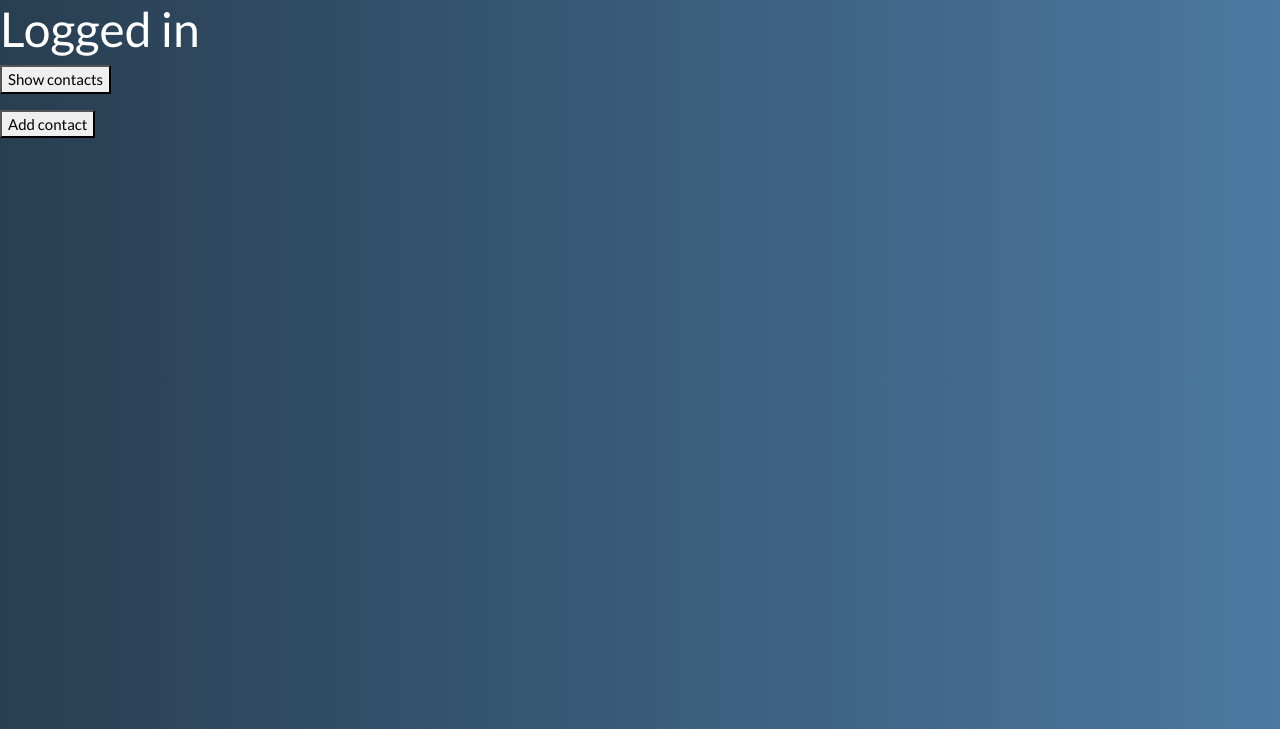
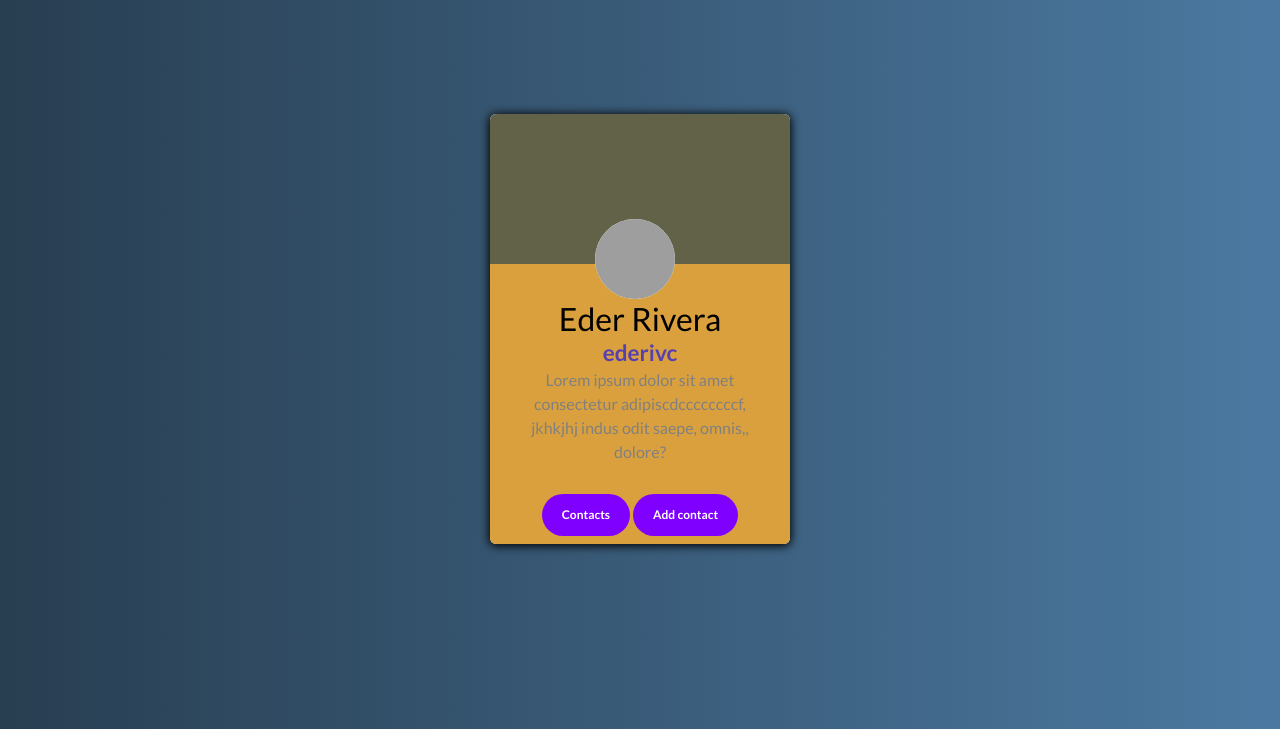
Before and after one commit to ederivc/Contacts-App, a Flask app: page /profile in a window 1280 px wide. Shown: the part 71-800 px from the top of the page. Run offline with Flask 2, Linux system fonts and the light colour scheme; the visitor is signed in with stand-in values (Sample User, id 1); parts of the project's set-up code (start-up, migrations or seed data) failed here and were passed over; some libraries are stand-ins or nearby versions; grey boxes are pictures that could not be loaded.

Commit message:
Add files via upload

```diff
--- a/app.py
+++ b/app.py
@@ -70,7 +70,7 @@ def profile():
 
 
 #Return Add contact template
-@app.route('/add', methods=["POST"])
+@app.route('/add', methods=["POST", "GET"])
 def add():
     if 'username' in session:
         return render_template('addContact.html')
--- a/static/css/main.css
+++ b/static/css/main.css
@@ -1,11 +1,11 @@
 /*This is the last one
-/*.jumbotron {
+.jumbotron {
     display: inline-flexbox;
     width: 1000px;
     padding: 40px;
     position: absolute;
     top: 50%;
-    left: 50%;
+    left: 50;
     transform: translate(-50%,-50%);
     background: #222f3e;
     text-align: center;
@@ -16,8 +16,12 @@
     background: #222f3e;
     text-align: center;
     color: #c8d6e5;
+    top: 50%;
+    left: 50%;
     display: inline-flexbox;
-    margin-top: 240px;
+    transform: translate(-50%,-50%);
+    position: fixed;
+    width: 100%;
 }
 
 
@@ -25,7 +29,7 @@ body {
     background: #4B79A1;  /* fallback for old browsers */
     background: -webkit-linear-gradient(to right, #283E51, #4B79A1);  /* Chrome 10-25, Safari 5.1-6 */
     background: linear-gradient(to right, #283E51, #4B79A1); /* W3C, IE 10+/ Edge, Firefox 16+, Chrome 26+, Opera 12+, Safari 7+ */
-
+    box-sizing: border-box;
 }
 
 .UserRegistration{
--- /dev/null
+++ b/static/css/profile.css
@@ -0,0 +1,120 @@
+/*.Index{
+    width: 400px;
+    padding: 40px;
+    position: absolute;
+    top: 50%;
+    left: 50%;
+    transform: translate(-50%,-50%);
+    background: #222f3e;
+    text-align: center;
+    border-radius: 24px;
+}
+
+.Index h1 {
+    color: white;
+    text-transform: uppercase;
+    font-weight: 500;
+}
+
+.Index input[type = "password"] {
+    border: 0;
+    background: none;
+    display: block;
+    margin: 20px auto;
+    text-align: center;
+    border: 2px solid #8395a7;
+    padding: 14px 10px;
+    width: 200px;
+    outline: none;
+    color: white;
+    border-radius: 24px;
+    transition: 0.25s;
+}*/
+
+.card-container {
+    width: 300px;
+    height: 430px;
+    background: #FFF;
+    border-radius: 6px;
+    position: absolute;
+    top: 50%;
+    left: 50%;
+    transform: translate(-50%, -50%);
+    box-shadow: 0px 1px 10px 1px #000;
+    overflow: hidden;
+    display: inline-block;
+    color: black;
+}
+
+.upper-container {
+    height: 150px;
+    background: #616247FF;
+}
+
+.image-container {
+    height: 80px;
+    width: 80px;
+    border-radius: 50%;
+    padding: 5px;
+    transform: translate(100px, 100px);
+}
+
+.image-container img{
+    background: white;
+    height: 80px;
+    width: 80px;
+    border-radius: 50%;
+}
+
+.lower-container {
+    background: #DAA03DFF;
+    height: 280px;
+    padding: 20px;
+    padding-top: 40px;
+    text-align: center;
+}
+
+.lower-container h3, h4 {
+    box-sizing: border-box;
+    line-height: .6;
+    font-weight: lighter;
+}
+
+.lower-container h3 {
+    padding-top: 5px;
+}
+
+.lower-container h4 {
+    color: blue;
+    opacity: .6;
+    font-weight: bold;
+    padding-top: 10px;
+}
+
+.lower-container p {
+    font-size: 16px;
+    color: gray;
+    margin-bottom: 30px;
+}
+
+.lower-container .btn {
+    padding: 12px 20px;
+    background: #7F00FF;
+    border: none;
+    color: white;
+    border-radius: 30px;
+    font-size: 12px;
+    text-decoration: none;
+    font-weight: bold;
+    transition: all .3s ease-in;
+}
+
+.lower-container .btn:hover {
+    background: transparent;
+    color: #7F00FF;
+    border: 2px solid #7F00FF;
+}
+
+.lower-container a {
+    color: black;
+}
--- a/templates/layout.html
+++ b/templates/layout.html
@@ -7,6 +7,7 @@
     <link rel="stylesheet" href="static/css/bootstrap.min.css">
     <link rel="stylesheet" href="static/css/main.css">
     <link rel="stylesheet" href="static/css/newAcc.css">
+    <link rel="stylesheet" href="static/css/profile.css">
     <!---link rel="stylesheet" href="static/css/navbar.css"--->
     <title>
         {% block title %} {% endblock %}
--- a/templates/profile.html
+++ b/templates/profile.html
@@ -4,13 +4,39 @@
 
 {% block content %}
 
-<h1>Logged in</h1>
-<div class="Index">
+<!--div class="Index">
+    <h1>Logged in</h1>
     <form action="/contacts" method="POST">
         <p><button type="submit">Show contacts</button></p>
     </form>
     <form action="/add" method="POST">
         <p><button type="submit">Add contact</button></p>
     </form>
+</div--->
+
+<div class="card-container" method="POST" method="GET">
+
+    <div class="upper-container">
+        <div class="image-container">
+            <img src="https://cdn2.iconfinder.com/data/icons/people-80/96/Picture1-512.png">
+        </div>
+    </div>
+
+    <div class="lower-container">
+        <div>
+            <h3>Eder Rivera</h3>
+            <h4>ederivc</h4>
+        </div>
+        <div>
+            <p>
+                Lorem ipsum dolor sit amet consectetur adipiscdccccccccf, jkhkjhj
+                indus odit saepe, omnis,, dolore?
+            </p>
+        </div>
+        <div>
+            <a href="/contacts" class="btn">Contacts</a>
+            <a href="/add" class="btn" method="POST" >Add contact</a>
+        </div>
+    </div>
 </div>
 {% endblock %}
```
Also changed, not shown: images/person.png (added), images/person2.jpg (added).
